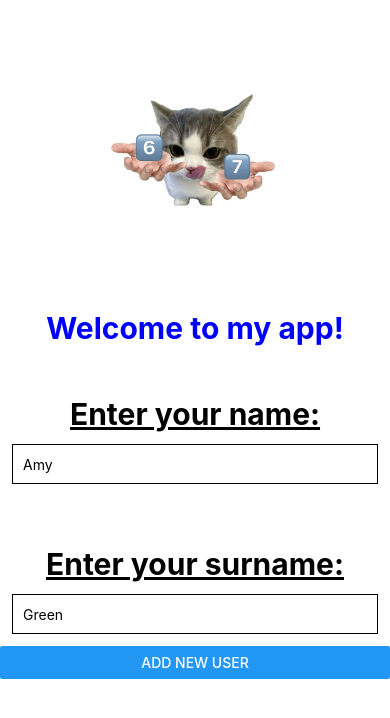
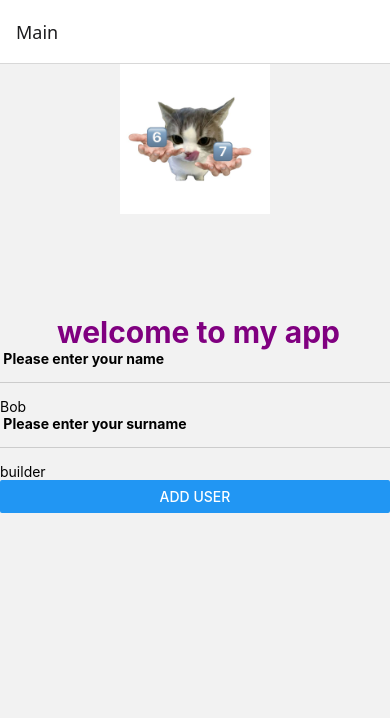
Before and after one commit to MayleahsProgram/My-First-App, a React Native app in the folder first-app/: screen / in a window 390 px wide. Shown: the top 718 px of the page. Built offline with nearby package versions, Linux system fonts and the light colour scheme.

Commit message:
added createNavigator

```diff
--- a/first-app/App.tsx
+++ b/first-app/App.tsx
@@ -1,53 +1,81 @@
 import { StatusBar } from 'expo-status-bar';
-import { StyleSheet, Text, View, TextInput, Image, Button } from 'react-native';
+import { useState } from 'react';
+import { StyleSheet, Text, View, TextInput, Button, Image } from 'react-native';
+import { NavigationContainer } from '@react-navigation/native';
+import { createNativeStackNavigator } from '@react-navigation/native-stack';
 
 export default function App() {
+
+const Stack = createNativeStackNavigator();
+
   return (
-    <View >
-      <Image style={styles.image} source={require('./images/67.jpg')} />
-      <Text style={styles.welcomeText}>Welcome to my app!</Text>
-      <Text style={styles.headerText}>Enter your name:</Text>
-      <TextInput style={styles.inputText} placeholder="Amy"/>
-      <Text style={styles.headerText}>Enter your surname:</Text>
-      <TextInput style={styles.inputText} placeholder="Green"/>
+    <NavigationContainer>
+      <Stack.Navigator>
+        <Stack.Screen name="Main" component={MainScreen} />
+      </Stack.Navigator>
+      </NavigationContainer>
+  );
+}
 
-      <Button title= "Add new user"/>
 
+function MainScreen() {
+
+const[Name, setName] = useState('');
+const[Surname, setSurname] = useState('');
+
+console.log("App works!");
+
+
+
+  return (
+
+
+      <View>
+        <Image
+          source={require('./images/67.jpg')}
+          style={styles.image}
+        />
+
+      <Text style={styles.welcomeTxt}> welcome to my app</Text>
+
+      <Text style={styles.label}> Please enter your name</Text>
+      <View style={styles.divider} />
+      <TextInput placeholder="Bob" onChangeText={(newText) => setName(newText)} />
+
+      <Text style={styles.label}> Please enter your surname</Text>
+      <View style={styles.divider} />
+      <TextInput placeholder="builder" onChangeText={(newText) => setSurname(newText)} />
+
+      <Button title="Add user"
+        onPress={() => {
+          console.log("Name:" + Name + "Surname: " + Surname);
+        }}
+       />
       <StatusBar style="auto" />
     </View>
+
   );
 }
 
 const styles = StyleSheet.create({
-  welcomeText: {
-    paddingTop: 60,
-    color: "blue",
-    fontWeight: "bold",
+  welcomeTxt: {
+    paddingTop: 100,
+    color: 'purple',
+    fontWeight: 'bold',
     fontSize: 30,
-    textAlign: "center",
-    backgroundColor: "white",
+    textAlign: 'center',
   },
-  headerText: {
-    paddingTop: 50,
-    color: "black",
-    fontWeight: "bold",
-    fontSize: 30,
-    textAlign: "center",
-    textDecorationLine: "underline",
-
+  label: {
+    fontWeight: 'bold',
   },
-  inputText: {
-    height: 40,
-    margin: 12,
-    borderWidth: 1,
-    padding: 10,
+  divider: {
+    height: 1,
+    backgroundColor: '#ccc',
+    marginVertical: 15,
   },
   image: {
-    width: 200,
-    height: 200,
-    marginTop: 50,
-    marginLeft: 100,
+    width: 150,
+    height: 150,
+    alignSelf: 'center',
   },
-
-
-});
+})
--- a/first-app/package.json
+++ b/first-app/package.json
@@ -9,10 +9,14 @@
     "web": "expo start --web"
   },
   "dependencies": {
+    "@react-navigation/native": "^7.3.14",
+    "@react-navigation/native-stack": "^7.18.6",
     "expo": "~54.0.35",
     "expo-status-bar": "~3.0.9",
     "react": "19.1.0",
-    "react-native": "0.81.5"
+    "react-native": "0.81.5",
+    "react-native-safe-area-context": "~5.6.0",
+    "react-native-screens": "~4.16.0"
   },
   "devDependencies": {
     "@types/react": "~19.1.0",
```
Also changed, not shown: 1 other file (tests, documents, lock files or other folders).
